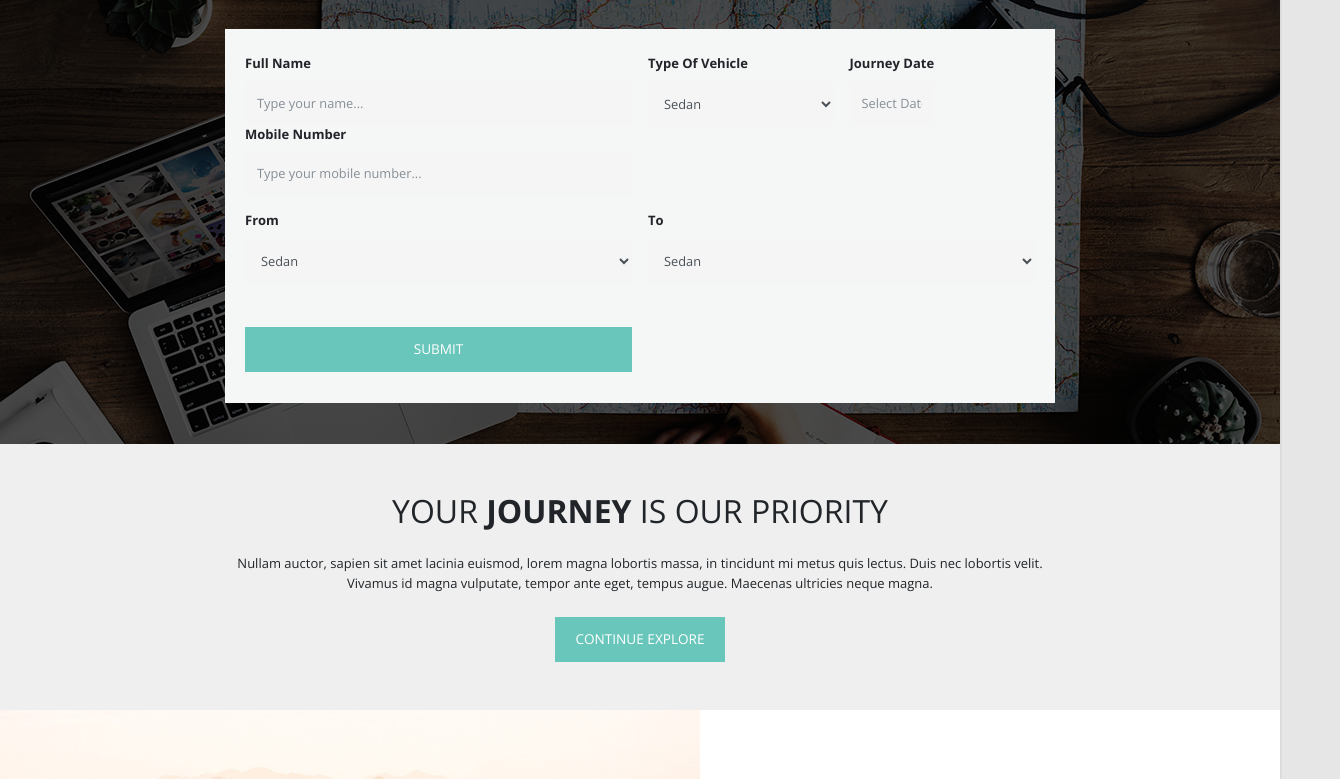
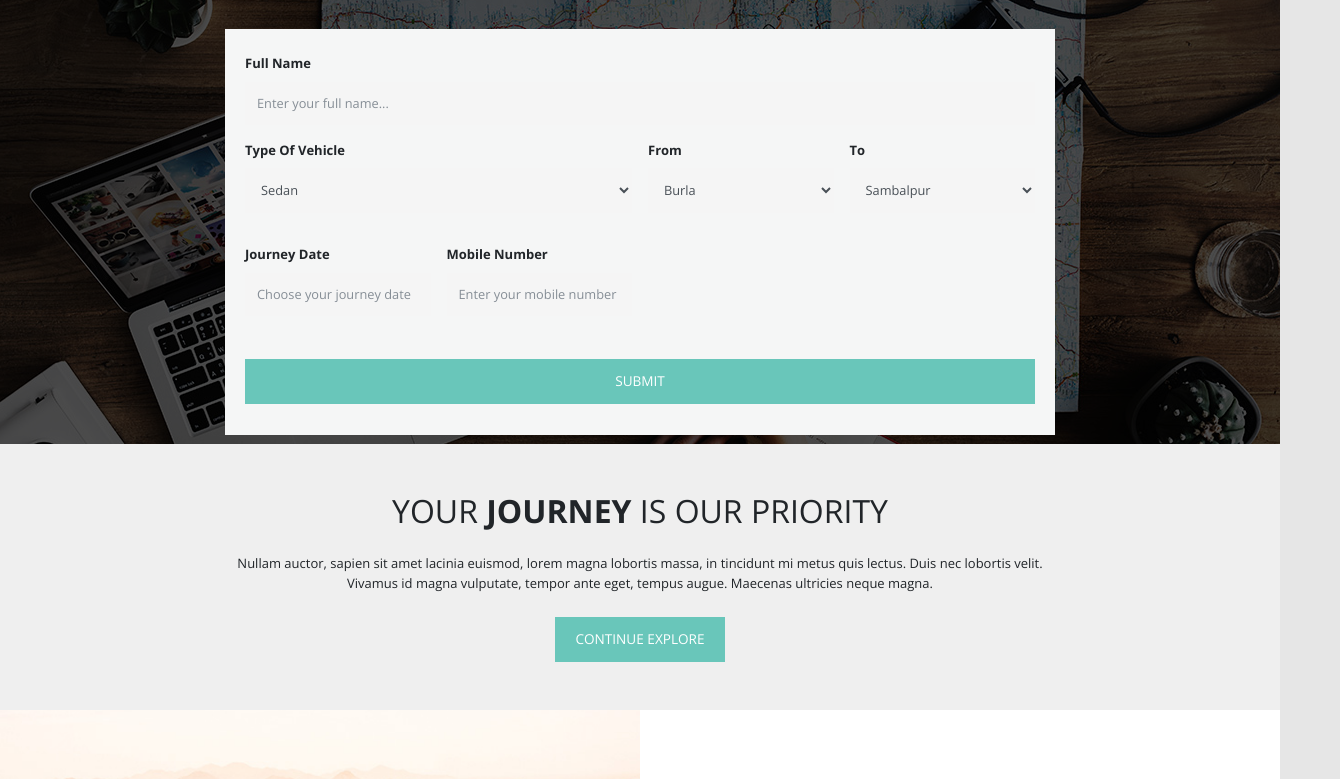
Before and after one commit to isumitfx/sainath, a plain HTML site: page index.html in a window 1280 px wide. Shown: the part 395-1174 px from the top of the page, 1340 px wide, since content can reach past the window. Drawn offline with nearby package versions, Linux system fonts and the light colour scheme; some packages are replaced by stand-ins of ours.

Commit message:
Add files via upload

```diff
--- a/css/templatemo-style.css
+++ b/css/templatemo-style.css
@@ -175,7 +175,7 @@ label { font-weight: 700; }
 
 .tm-form-group { float: left; }
 .tm-form-group-pad { padding: 0 8px; }
-.tm-form-group-1 { width: 50%; }
+.tm-form-group-1 { width: 100%; }
 .tm-form-group-2 { width: 50%; }
 .tm-form-group-3 { width: 25%; }
 .form-control { border-radius: 0; }
--- a/index.html
+++ b/index.html
@@ -36,7 +36,7 @@ http://www.templatemo.com/tm-511-journey
                         <nav class="navbar navbar-expand-lg narbar-light">
                             <a class="navbar-brand mr-auto" href="#">
                                 <img src="img/logo.png" alt="Site logo">
-                                Sainath Travels
+                                Sainath
                             </a>
                             <button type="button" id="nav-toggle" class="navbar-toggler collapsed" data-toggle="collapse" data-target="#mainNav" aria-expanded="false" aria-label="Toggle navigation">
                                 <span class="navbar-toggler-icon"></span>
@@ -48,6 +48,9 @@ http://www.templatemo.com/tm-511-journey
                                 </li>
                                 <li class="nav-item">
                                     <a class="nav-link" href="#tm-section-2">Top Destinations</a>
+                                </li>
+                                <li class="nav-item">
+                                    <a class="nav-link" href="#tm-section-3">Bus Ticket</a>
                                 </li>
                                 <li class="nav-item">
                                     <a class="nav-link" href="https://wa.me/message/XVAWGISNG2QMD1">WhatsApp Us</a>
@@ -67,7 +70,7 @@ http://www.templatemo.com/tm-511-journey
                         <div class="row tm-banner-row tm-banner-row-header">
                             <div class="col-xs-12">
                                 <div class="tm-banner-header">
-                                    <h1 class="text-uppercase tm-banner-title">Let's begin</h1>
+                                    <h1 class="text-uppercase tm-banner-title">WELCOME TO SAINATH TRAVELS</h1>
                                     <img src="img/dots-3.png" alt="Dots">
                                     <p class="tm-banner-subtitle">We assist you to choose the best.</p>
                                     <a href="javascript:void(0)" class="tm-down-arrow-link"><i class="fa fa-2x fa-angle-down tm-down-arrow"></i></a>
@@ -80,9 +83,7 @@ http://www.templatemo.com/tm-511-journey
                                 <div class="form-row tm-search-form-row">
                                     <div class="form-group tm-form-group tm-form-group-pad tm-form-group-1">
                                         <label for="inputCity">Full Name</label>
-                                        <input name="destination" type="text" class="form-control" id="inputName" placeholder="Type your name...">
-										<label for="inputCity">Mobile Number</label>
-                                        <input name="destination" type="text" class="form-control" id="inputMobile" placeholder="Type your mobile number...">
+                                        <input name="destination" type="text" class="form-control" id="inputCity" placeholder="Enter your full name...">
                                     </div>
                                     <div class="form-group tm-form-group tm-form-group-1">
                                         <div class="form-group tm-form-group tm-form-group-pad tm-form-group-2">
@@ -96,31 +97,47 @@ http://www.templatemo.com/tm-511-journey
                                             </select>
                                         </div>
                                         <div class="form-group tm-form-group tm-form-group-pad tm-form-group-3">
-                                            <label for="inputCheckIn">Journey Date</label>
-											<input name="check-in" type="text" class="form-control" id="inputCheckIn" placeholder="Select Date">
+                                            <label for="inputAdult">From</label>
+                                            <select name="adult" class="form-control tm-select" id="inputAdult">
+                                                <option value="1" selected>Burla</option>
+                                                <option value="2">2</option>
+                                                <option value="3">3</option>
+                                                <option value="4">4</option>
+                                                <option value="5">5</option>
+                                                <option value="6">6</option>
+                                                <option value="7">7</option>
+                                                <option value="8">8</option>
+                                                <option value="9">9</option>
+                                                <option value="10">10</option>
+                                            </select>
+                                        </div>
+                                        <div class="form-group tm-form-group tm-form-group-pad tm-form-group-3">
+
+                                            <label for="inputChildren">To</label>
+                                            <select name="children" class="form-control tm-select" id="inputChildren">
+                                            	<option value="0" selected>Sambalpur</option>
+                                                <option value="1">1</option>
+                                                <option value="2">2</option>
+                                                <option value="3">3</option>
+                                                <option value="4">4</option>
+                                                <option value="5">5</option>
+                                                <option value="6">6</option>
+                                                <option value="7">7</option>
+                                                <option value="8">8</option>
+                                                <option value="9">9</option>
+                                            </select>
                                         </div>
                                     </div>
                                 </div> <!-- form-row -->
                                 <div class="form-row tm-search-form-row">
-                                    <div class="form-group tm-form-group tm-form-group-pad tm-form-group-2">
-                                            <label for="inputRoom">From</label>
-                                            <select name="room" class="form-control tm-select" id="inputRoom">
-                                                <option value="Sedan" selected>Sedan</option>
-                                                <option value="Prime Sedan">Prime Sedan</option>
-                                                <option value="SUV">SUV</option>
-                                                <option value="Hatchback">Hatchback</option>
-                                                <option value="MPV">MPV (Innova Crysta)</option>
-                                            </select>
+
+                                    <div class="form-group tm-form-group tm-form-group-pad tm-form-group-3">
+                                        <label>Journey Date</label>
+                                        <input name="check-in" type="text" class="form-control" id="inputCheckIn" placeholder="Choose your journey date">
                                     </div>
-                                    <div class="form-group tm-form-group tm-form-group-pad tm-form-group-2">
-                                            <label for="inputRoom">To</label>
-                                            <select name="room" class="form-control tm-select" id="inputRoom">
-                                                <option value="Sedan" selected>Sedan</option>
-                                                <option value="Prime Sedan">Prime Sedan</option>
-                                                <option value="SUV">SUV</option>
-                                                <option value="Hatchback">Hatchback</option>
-                                                <option value="MPV">MPV (Innova Crysta)</option>
-                                            </select>
+                                    <div class="form-group tm-form-group tm-form-group-pad tm-form-group-3">
+                                        <label>Mobile Number</label>
+                                        <input name="check-out" type="text" class="form-control" id="inputMobile" placeholder="Enter your mobile number">
                                     </div>
                                     <div class="form-group tm-form-group tm-form-group-pad tm-form-group-1">
                                         <label for="btnSubmit">&nbsp;</label>
@@ -151,6 +168,8 @@ http://www.templatemo.com/tm-511-journey
                 <section class="tm-slideshow-section">
                     <div class="tm-slideshow">
                         <img src="img/tm-img-01.jpg" alt="Image">
+                        <img src="img/tm-img-02.jpg" alt="Image">
+                        <img src="img/tm-img-03.jpg" alt="Image">
                     </div>
                     <div class="tm-slideshow-description tm-bg-primary">
                         <h2 class="">Europe's most visited places</h2>
@@ -162,7 +181,10 @@ http://www.templatemo.com/tm-511-journey
 
                     <div class="tm-right tm-slideshow tm-slideshow-highlight">
                         <img src="img/tm-img-02.jpg" alt="Image">
+                        <img src="img/tm-img-03.jpg" alt="Image">
+                        <img src="img/tm-img-01.jpg" alt="Image">
                     </div>
+
                     <div class="tm-slideshow-description tm-slideshow-description-left tm-bg-highlight">
                         <h2 class="">Asia's most popular places</h2>
                         <p>Vivamus in massa ullamcorper nunc auctor accumsan ac at arcu. Donec sagittis mattis pharetra. Proin commodo, ante et volutpat pulvinar, arcu arcu ullamcorper diam, id maximus sem tellus id sem. Suspendisse eget rhoncus diam. Fusce urna elit, porta nec ullamcorper id.</p>
@@ -173,28 +195,8 @@ http://www.templatemo.com/tm-511-journey
                 <section class="tm-slideshow-section">
                     <div class="tm-slideshow">
                         <img src="img/tm-img-03.jpg" alt="Image">
-                    </div>
-                    <div class="tm-slideshow-description tm-bg-primary">
-                        <h2 class="">America's most famous places</h2>
-                        <p>Donec nec laoreet diam, at vehicula ante. Orci varius natoque penatibus et magnis dis parturient montes, nascetur ridiculus mus. Suspendisse nec dapibus nunc, quis viverra metus. Morbi eget diam gravida, euismod magna vel, tempor urna.</p>
-                        <a href="#" class="text-uppercase tm-btn tm-btn-white tm-btn-white-primary">Continue Reading</a>
-                    </div>
-                </section>
-				<section class="clearfix tm-slideshow-section tm-slideshow-section-reverse">
-
-                    <div class="tm-right tm-slideshow tm-slideshow-highlight">
                         <img src="img/tm-img-02.jpg" alt="Image">
-                    </div>
-                    <div class="tm-slideshow-description tm-slideshow-description-left tm-bg-highlight">
-                        <h2 class="">Asia's most popular places</h2>
-                        <p>Vivamus in massa ullamcorper nunc auctor accumsan ac at arcu. Donec sagittis mattis pharetra. Proin commodo, ante et volutpat pulvinar, arcu arcu ullamcorper diam, id maximus sem tellus id sem. Suspendisse eget rhoncus diam. Fusce urna elit, porta nec ullamcorper id.</p>
-                        <a href="#" class="text-uppercase tm-btn tm-btn-white tm-btn-white-highlight">Continue Reading</a>
-                    </div>
-
-                </section>
-				<section class="tm-slideshow-section">
-                    <div class="tm-slideshow">
-                        <img src="img/tm-img-03.jpg" alt="Image">
+                        <img src="img/tm-img-01.jpg" alt="Image">
                     </div>
                     <div class="tm-slideshow-description tm-bg-primary">
                         <h2 class="">America's most famous places</h2>
@@ -204,10 +206,11 @@ http://www.templatemo.com/tm-511-journey
                 </section>
             </div>
 
+
             <footer class="tm-container-outer">
-                <p class="mb-0">Copyright © <span class="tm-current-year">2022</span> Sainath
+                <p class="mb-0">Copyright © <span class="tm-current-year">2022</span> Sainath Travels
 
-                . Designed by <a rel="nofollow" href="http://www.instagram.com/_1x96_" target="_parent">Sumit</a></p>
+                . Designed by <a rel="nofollow" href="https://instagram.com/_1x96_" target="_parent">Sumit</a></p>
             </footer>
         </div>
     </div> <!-- .main-content -->
@@ -275,7 +278,6 @@ http://www.templatemo.com/tm-511-journey
 
             // Date Picker in Search form
             var pickerCheckIn = datepicker('#inputCheckIn');
-            var pickerCheckOut = datepicker('#inputCheckOut');
 
             // Update nav links on scroll
             $('#tm-top-bar').singlePageNav({
```
Also changed, not shown: img/logo.png.
